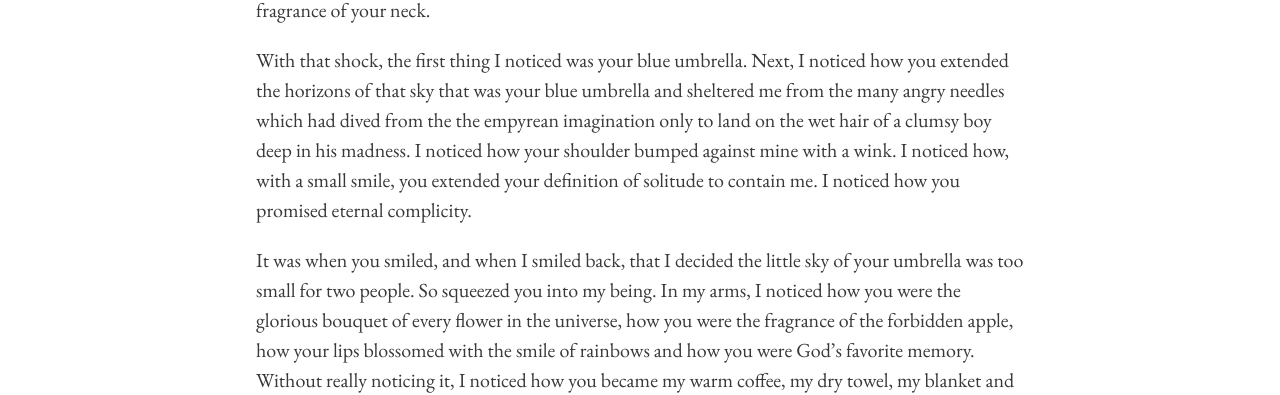
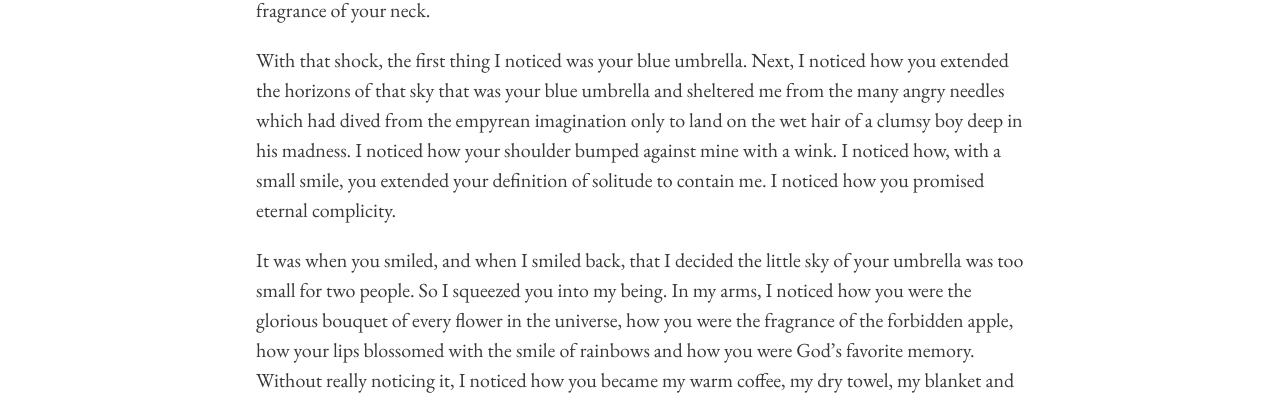
Before and after one commit to niravcodes/niravcodes.github.io, a Jekyll site: the page built from _posts/2019-03-05-a-downpour-then-a-rainbow.md, in a window 1280 px wide. Shown: the part 1255-1650 px from the top of the page. Built offline with Jekyll 4.4.1, drawn with Linux system fonts in a browser that asks for light colours; comment, search, counter and statistics services are not loaded; some of the changed text lies outside the part shown.

Commit message:
Update from Forestry.io nirav Nikhil updated _posts/2019-03-05-a-downpour-then-a-rainbow.md

```diff
--- a/_posts/2019-03-05-a-downpour-then-a-rainbow.md
+++ b/_posts/2019-03-05-a-downpour-then-a-rainbow.md
@@ -21,6 +21,6 @@ When drops fell, a pestilential mist rose from the ground like apparitions from
 
 I was in that violent whirlpool when I felt your tap on my shoulder. I navigated back through the various shades of darkness, through the various depths of the ocean, through the relentless currents, through the heart of boulders and through the very soul of the universe back to the reality of downpour. I realized that I had forgotten that I was walking or that I had feet or that warm blood still circulated through my arteries. I realized that I was drenched down to my bones and I had been shivering. The real world was sad with a bittersweet nostalgia for the sun. The collective longing of mankind for a warm cup of coffee, for a dry towel and for an inviting blanket was as palpable as the fragrance of your neck.
 
-With that shock, the first thing I noticed was your blue umbrella. Next, I noticed how you extended the horizons of that sky that was your blue umbrella and sheltered me from the many angry needles which had dived from the the empyrean imagination only to land on the wet hair of a clumsy boy deep in his madness. I noticed how your shoulder bumped against mine with a wink. I noticed how, with a small smile, you extended your definition of solitude to contain me. I noticed how you promised eternal complicity.
+With that shock, the first thing I noticed was your blue umbrella. Next, I noticed how you extended the horizons of that sky that was your blue umbrella and sheltered me from the many angry needles which had dived from the empyrean imagination only to land on the wet hair of a clumsy boy deep in his madness. I noticed how your shoulder bumped against mine with a wink. I noticed how, with a small smile, you extended your definition of solitude to contain me. I noticed how you promised eternal complicity.
 
-It was when you smiled, and when I smiled back, that I decided the little sky of your umbrella was too small for two people. So squeezed you into my being. In my arms, I noticed how you were the glorious bouquet of every flower in the universe, how you were the fragrance of the forbidden apple, how your lips blossomed with the smile of rainbows and how you were God's favorite memory. Without really noticing it, I noticed how you became my warm coffee, my dry towel, my blanket and my bed. You became my own stretch of a cloudless blue sky forever over my head.
+It was when you smiled, and when I smiled back, that I decided the little sky of your umbrella was too small for two people. So I squeezed you into my being. In my arms, I noticed how you were the glorious bouquet of every flower in the universe, how you were the fragrance of the forbidden apple, how your lips blossomed with the smile of rainbows and how you were God's favorite memory. Without really noticing it, I noticed how you became my warm coffee, my dry towel, my blanket and my bed. You became my own stretch of a cloudless blue sky forever over my head.
```
Also changed, not shown: other parts of _posts/2019-03-05-a-downpour-then-a-rainbow.md (+1 -1 lines), .forestry/front_matter/templates/post.yml.
